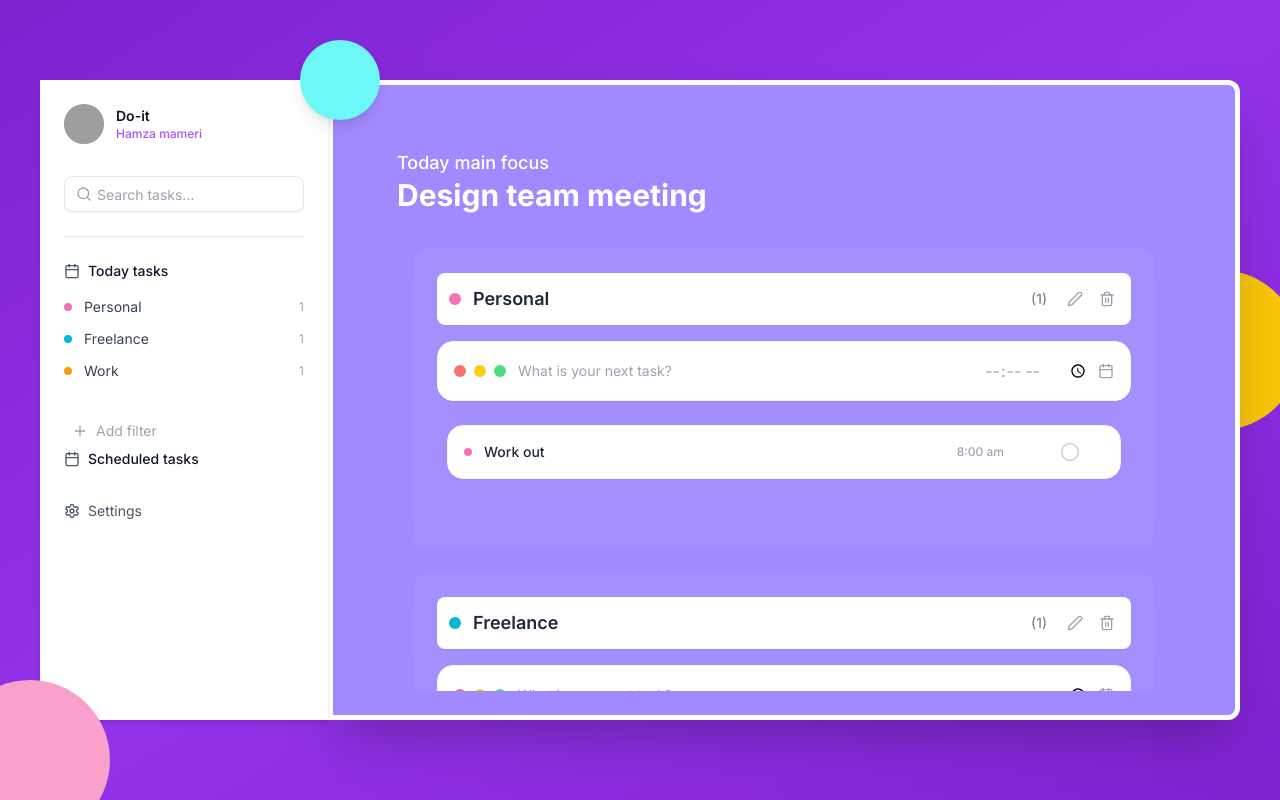
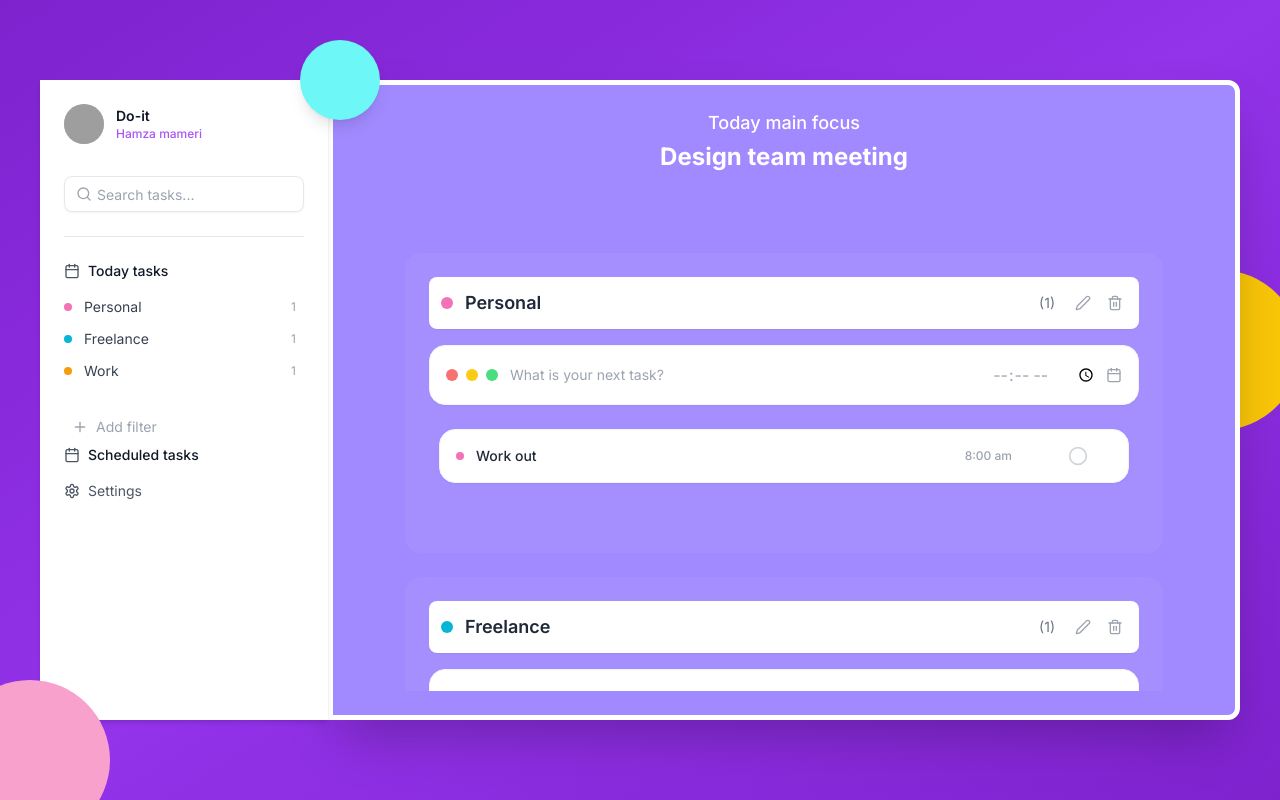
Before and after one commit to mozammilrja/Todo-App, a Next.js app: page / in a window 1280 px wide. Built offline with nearby package versions, Linux system fonts and the light colour scheme; grey boxes are pictures that could not be loaded.

Commit message:
fix bug render list

```diff
--- a/app/globals.css
+++ b/app/globals.css
@@ -90,22 +90,31 @@
   }
 }
 
-/* ✅ Auto-hide scrollbars, show on hover */
-.custom-scroll {
-  scrollbar-width: none; /* Firefox */
-  -ms-overflow-style: none; /* IE 10+ */
+/* Auto-hide scrollbar for Webkit (Chrome, Safari, Edge) */
+.auto-hide-scrollbar::-webkit-scrollbar {
+  width: 6px;
+  height: 6px;
+  background-color: transparent;
 }
 
-.custom-scroll::-webkit-scrollbar {
-  width: 0px;
-  background: transparent;
+.auto-hide-scrollbar::-webkit-scrollbar-thumb {
+  background-color: rgba(0, 0, 0, 0.3);
+  border-radius: 9999px;
 }
 
-/* Show scrollbar when hovering the scroll area */
-.scrollbar-hover:hover::-webkit-scrollbar {
-  width: 8px;
+.auto-hide-scrollbar:hover::-webkit-scrollbar-thumb {
+  background-color: rgba(0, 0, 0, 0.5);
 }
 
-.scrollbar-hover:hover {
-  scrollbar-width: thin;
+.auto-hide-scrollbar {
+  scrollbar-width: thin;          /* Firefox */
+  scrollbar-color: transparent transparent;
 }
+
+.auto-hide-scrollbar:hover {
+  scrollbar-color: rgba(0,0,0,0.3) transparent;
+}
+.custom-thin-scroll::-webkit-scrollbar {
+  width: 6px;
+  height: 6px;
+}
--- a/components/MainContent.tsx
+++ b/components/MainContent.tsx
@@ -8,7 +8,6 @@ import TodoList from "./TodoList";
 const MainContent = () => {
   const dispatch = useAppDispatch();
   const lists: any = useAppSelector((state) => state.lists.lists);
-  console.log("lists", lists);
 
   const mainFocus = useAppSelector((state) => state.lists.mainFocus);
   const tasks = useAppSelector((state) => state.tasks.tasks);
@@ -55,18 +54,20 @@ const MainContent = () => {
   return (
     <div className="relative h-screen overflow-hidden">
       {/* Foreground Content */}
-      <div className="relative z-10 h-full md:p-10 text-white bg-transparent">
+      <div className="text-center mb-8 ">
+        <h1 className="text-white text-lg font-medium mb-1">
+          Today main focus
+        </h1>
+        <h2 className="text-white text-2xl font-bold">
+          {mainFocusTask ? mainFocusTask.title : "Design team meeting"}
+        </h2>
+      </div>
+      <div className=" relative z-10 p-8 h-full overflow-y-auto  auto-hide-scrollbar scroll-smooth">
         <div className="max-w-4xl mx-auto space-y-5">
-          <div className="text-left">
-            <p className="text-base md:text-lg font-medium">Today main focus</p>
-            <h2 className="text-2xl md:text-3xl font-bold">
-              {mainFocusTask ? mainFocusTask.title : "Design team meeting"}
-            </h2>
-          </div>
-          <div className="h-screen overflow-y-auto p-4 space-y-6 custom-thin-scroll">
+          <div className="h-screen p-4 space-y-6">
             <DragDropContext onDragEnd={onDragEnd}>
-              <div className="space-y-6">
-                {lists.map((list) => (
+              <div className="max-w-4xl mx-auto">
+                {lists.map((list: any) => (
                   <TodoList key={list.id} listId={list.id} />
                 ))}
               </div>
--- a/components/Sidebar.tsx
+++ b/components/Sidebar.tsx
@@ -14,9 +14,6 @@ interface SidebarProps {
 
 const Sidebar = ({ isOpen, onClose }: SidebarProps) => {
   const { lists } = useAppSelector((state) => state.lists);
-
-
-
 
   const getTaskCount = (listId: string) => {
     const list = lists.find((l) => l.id === listId);
@@ -70,7 +67,7 @@ const Sidebar = ({ isOpen, onClose }: SidebarProps) => {
             <h3 className="text-sm font-medium text-gray-900">Today tasks</h3>
           </div>
 
-          <div className="space-y-3">
+          <div className="space-y-3 overflow-y-auto max-h-[80px] pr-2 auto-hide-scrollbar scroll-smooth">
             {lists.map((list) => (
               <div key={list.id} className="flex items-center justify-between">
                 <div className="flex items-center space-x-3">
@@ -91,7 +88,7 @@ const Sidebar = ({ isOpen, onClose }: SidebarProps) => {
         <AddListForm />
 
         {/* Scheduled Tasks */}
-        <div className="mb-8">
+        <div className="mb-0">
           <div className="flex items-center space-x-2 mb-4">
             <Calendar className="w-4 h-4 text-gray-600" />
             <h3 className="text-sm font-medium text-gray-900">
```
